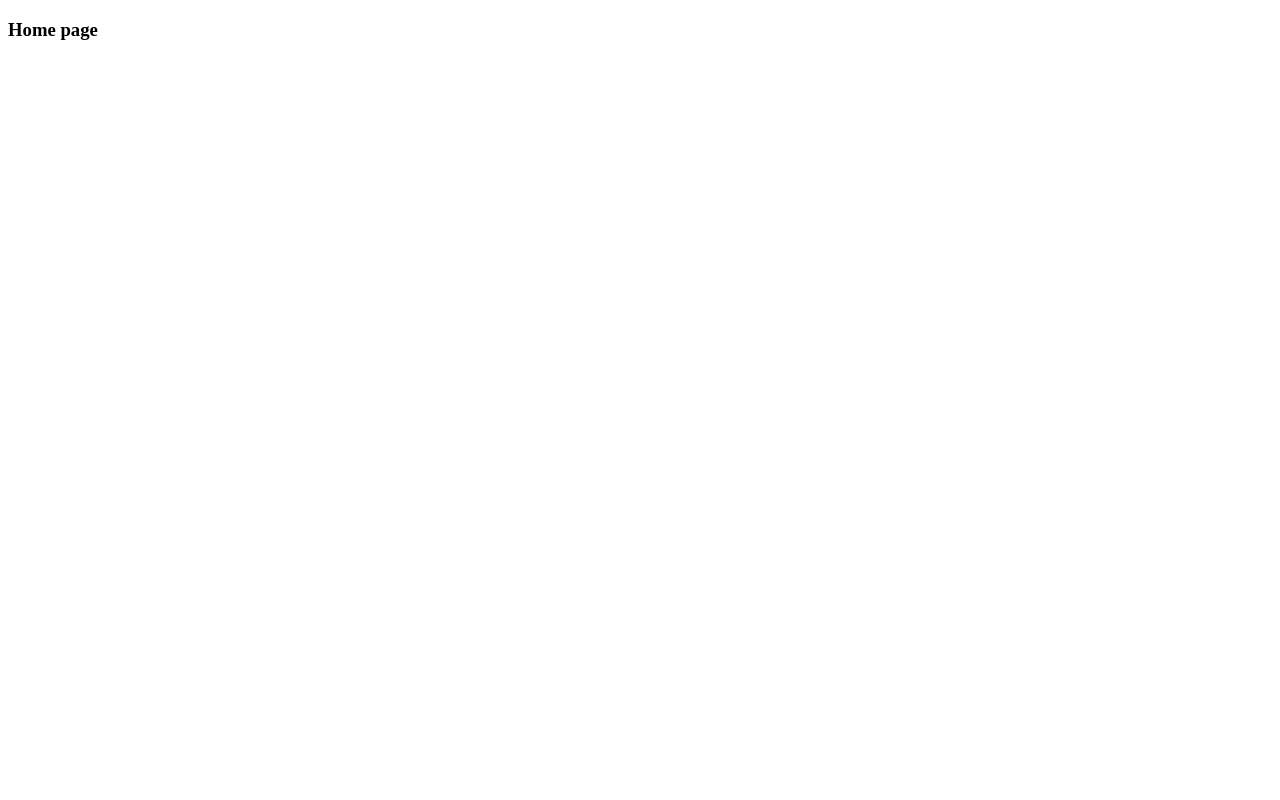
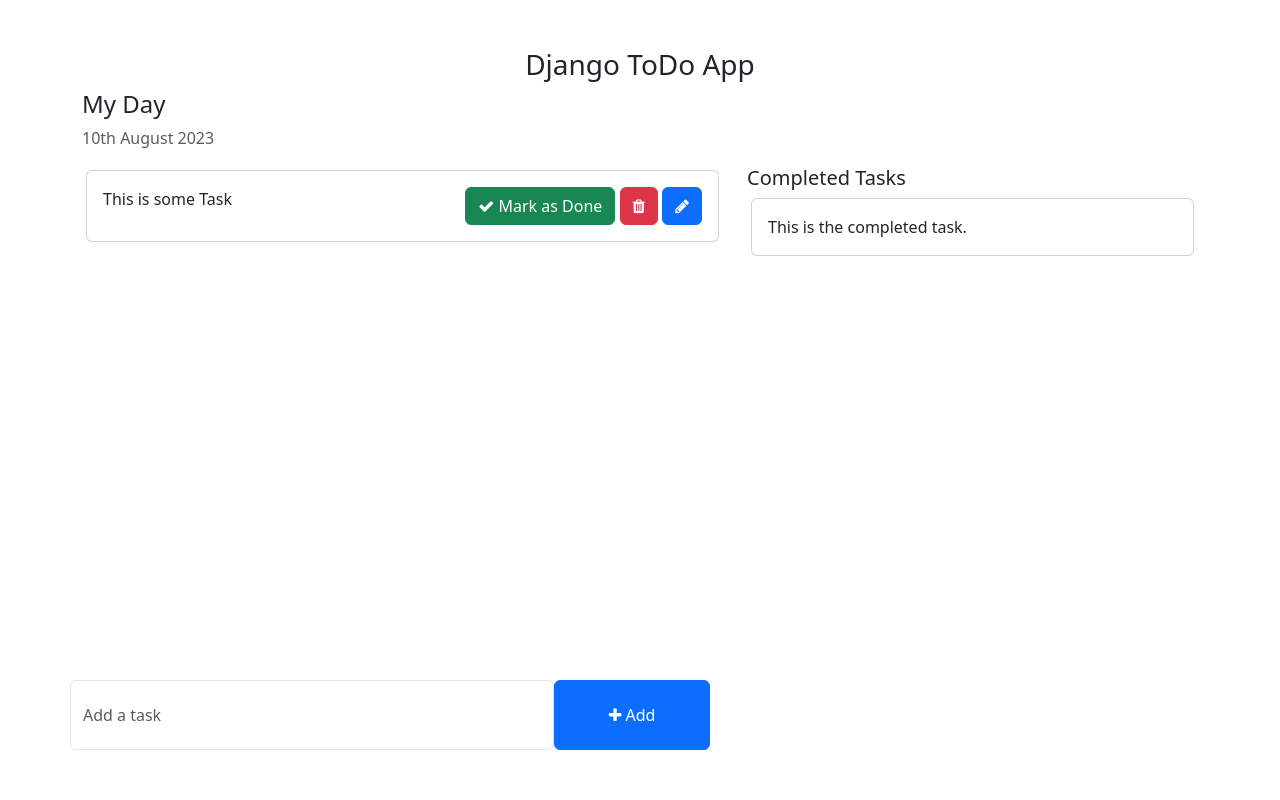
Before and after one commit to Srujana41/Learning_Django, a Django app: page / in a window 1280 px wide. Before the commit the page is almost empty. Run offline with Django 4.2, Linux system fonts and the light colour scheme.

Commit message:
created super user and added html files

```diff
--- a/ToDo/templates/home.html
+++ b/ToDo/templates/home.html
@@ -2,10 +2,65 @@
 <html lang="en">
 <head>
     <meta charset="UTF-8">
+    <meta http-equiv="X-UA-Compatible" content="IE=edge">
     <meta name="viewport" content="width=device-width, initial-scale=1.0">
-    <title>Document</title>
+    <title>TODO LIST - Home</title>
+
+    <!-- Bootstrap -->
+    <link href="https://cdn.jsdelivr.net/npm/bootstrap@5.3.0-alpha1/dist/css/bootstrap.min.css" rel="stylesheet" integrity="sha384-GLhlTQ8iRABdZLl6O3oVMWSktQOp6b7In1Zl3/Jr59b6EGGoI1aFkw7cmDA6j6gD" crossorigin="anonymous">
+    <script src="https://cdn.jsdelivr.net/npm/bootstrap@5.3.0-alpha1/dist/js/bootstrap.bundle.min.js" integrity="sha384-w76AqPfDkMBDXo30jS1Sgez6pr3x5MlQ1ZAGC+nuZB+EYdgRZgiwxhTBTkF7CXvN" crossorigin="anonymous"></script>
+    <!-- Font Awesome Icons -->
+    <link rel="stylesheet" href="https://cdnjs.cloudflare.com/ajax/libs/font-awesome/4.7.0/css/font-awesome.min.css">
+
+    <style>
+        .form-control{
+        padding: 1.375rem .75rem !important;
+    }
+    </style>
 </head>
 <body>
-    <h3>Home page</h3>
+    <div class="container">
+        <h3 class="pt-5 text-center">Django ToDo App</h3>
+        <div class="row">
+            <h4>My Day</h4>
+            <p class="text-muted">{% now "jS F Y" %}</p>
+            <div class="col-md-7 col-lg-7" style="height: 450px; overflow: scroll;">
+                <!-- List of all the tasks for the day -->
+                <div class="card m-1">
+                    <div class="card-body">
+                        This is some Task
+                        <span style="position: relative; float: right;">
+                            <a class="btn btn-success"><i class="fa fa-check"></i> Mark as Done</a>
+                            <a class="btn btn-danger"><i class="fa fa-trash"></i></a>
+                            <a class="btn btn-primary"><i class="fa fa-pencil"></i></a>
+                        </span>
+                    </div>
+                </div>
+
+            </div>
+            <div class="col-md-5 col-lg-5">
+                <h5>Completed Tasks</h5>
+                <!-- List of all the tasks that have completed -->
+                <div class="card m-1">
+                    <div class="card-body">
+                        This is the completed task.
+                    </div>
+                </div>
+            </div>
+        </div>
+        <div class="row">
+            <div class="col-md-6 col-lg-6 p-0" style="position: absolute; bottom: 50px;">
+                <!-- To Do Form -->
+                <form action="" >
+                    <div class="form-group">
+                        <span style="display: flex;">
+                            <input type="text" class="form-control" placeholder="Add a task">
+                            <button class="btn btn-primary" style="width: 200px;"><i class="fa fa-plus"></i> Add</button>
+                        </span>
+                    </div>
+                </form>
+            </div>
+        </div>
+    </div>
 </body>
 </html>
```
